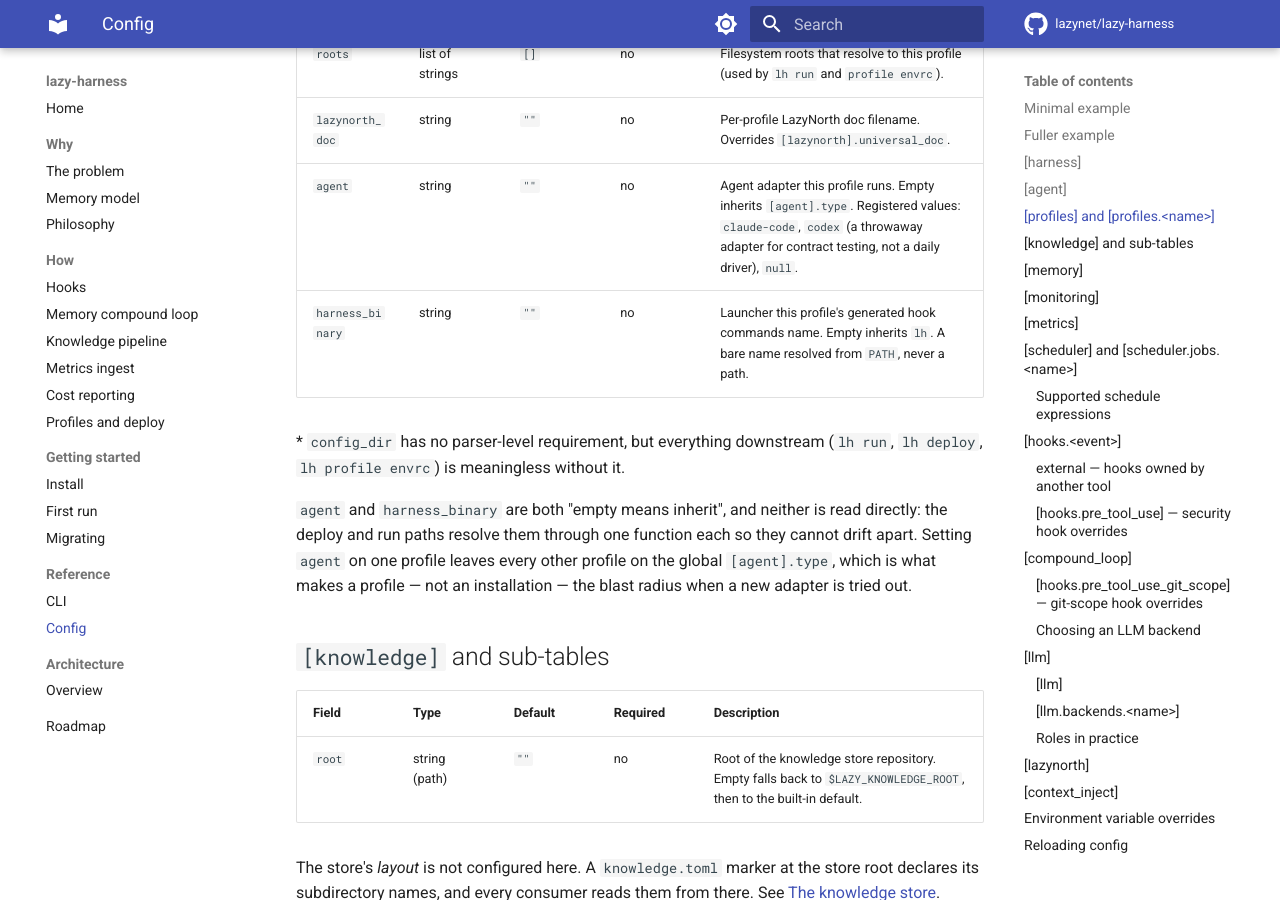
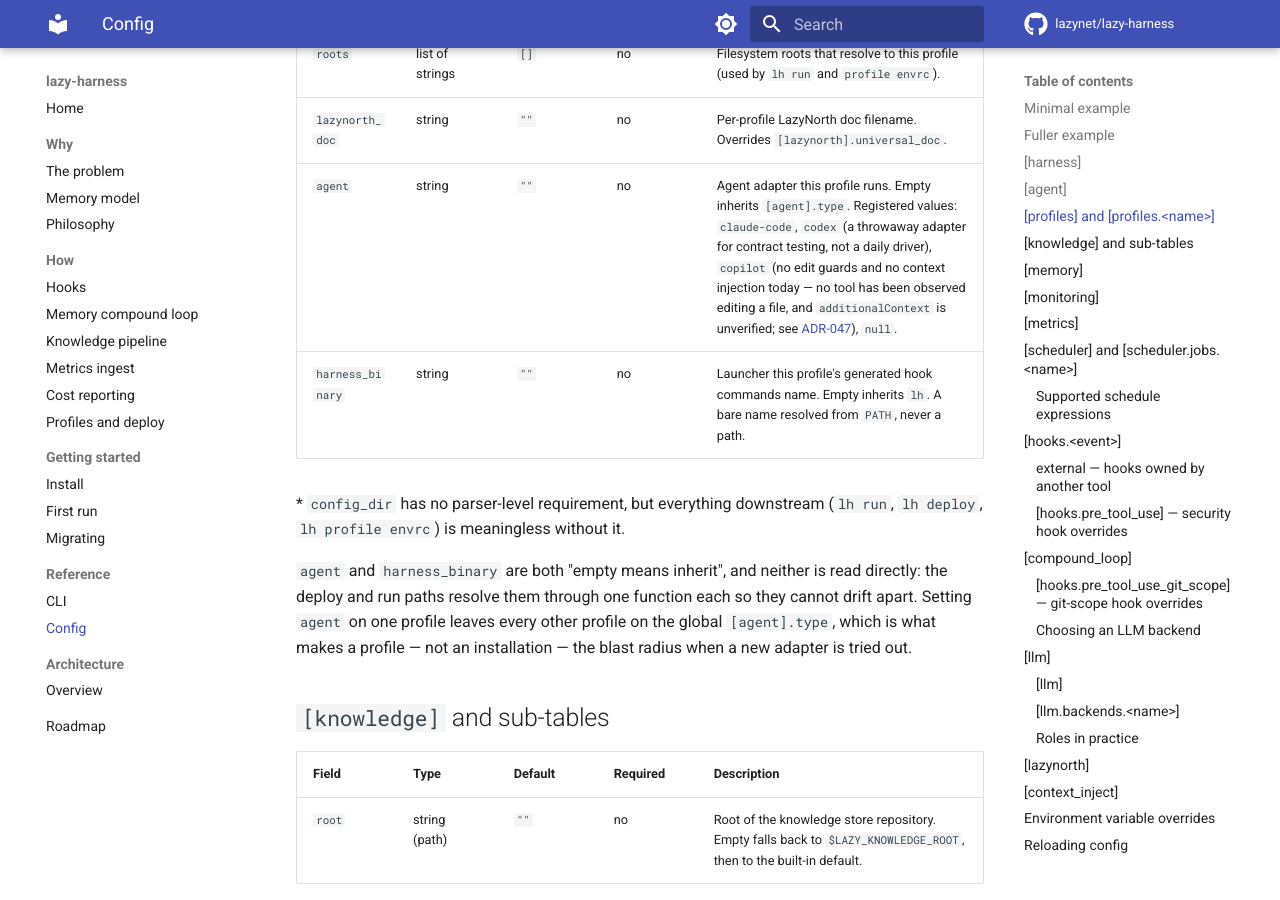
Before and after one commit to lazynet/lazy-harness, an MkDocs documentation site: the page built from docs/reference/config.md, in a window 1280 px wide and 900 px high, scrolled down 3194 px. Built offline with MkDocs 1.6.1 and Material for MkDocs 9.7.7, drawn with Linux system fonts in a browser that asks for light colours; comment, search, counter and statistics services are not loaded.

Commit message:
docs: list copilot in the profile agent config reference

```diff
--- a/docs/reference/config.md
+++ b/docs/reference/config.md
@@ -128,7 +128,7 @@ Each `[profiles.<name>]` sub-table:
 | `config_dir`    | string (path)   | `""`    | yes\*    | Agent config directory for this profile. `~` is expanded.                             |
 | `roots`         | list of strings | `[]`    | no       | Filesystem roots that resolve to this profile (used by `lh run` and `profile envrc`). |
 | `lazynorth_doc` | string          | `""`    | no       | Per-profile LazyNorth doc filename. Overrides `[lazynorth].universal_doc`.            |
-| `agent`         | string          | `""`    | no       | Agent adapter this profile runs. Empty inherits `[agent].type`. Registered values: `claude-code`, `codex` (a throwaway adapter for contract testing, not a daily driver), `null`. |
+| `agent`         | string          | `""`    | no       | Agent adapter this profile runs. Empty inherits `[agent].type`. Registered values: `claude-code`, `codex` (a throwaway adapter for contract testing, not a daily driver), `copilot` (no edit guards and no context injection today — no tool has been observed editing a file, and `additionalContext` is unverified; see [ADR-047](https://github.com/lazynet/lazy-harness/blob/main/specs/adrs/047-copilot-adapter.md)), `null`. |
 | `harness_binary` | string         | `""`    | no       | Launcher this profile's generated hook commands name. Empty inherits `lh`. A bare name resolved from `PATH`, never a path. |
 
 \* `config_dir` has no parser-level requirement, but everything downstream (`lh run`, `lh deploy`, `lh profile envrc`) is meaningless without it.
```
